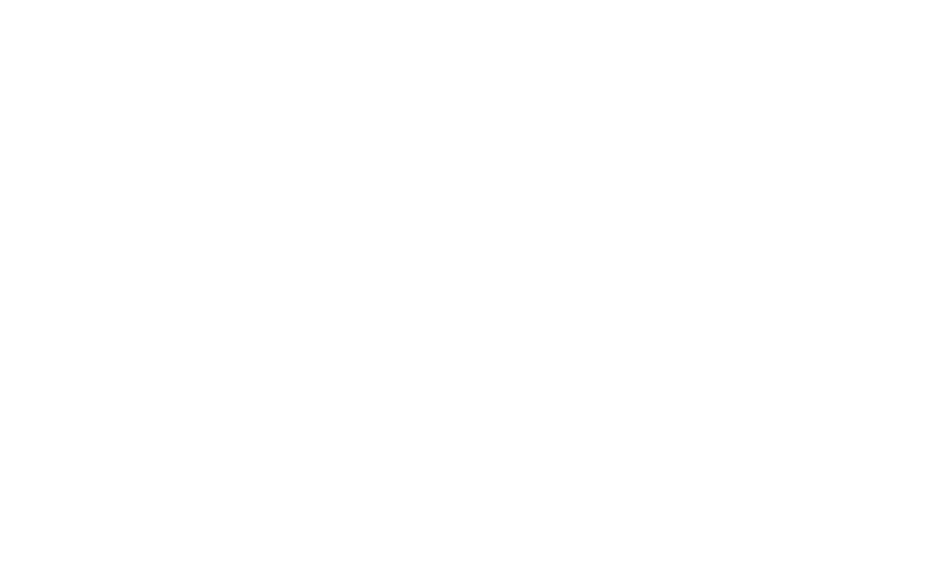
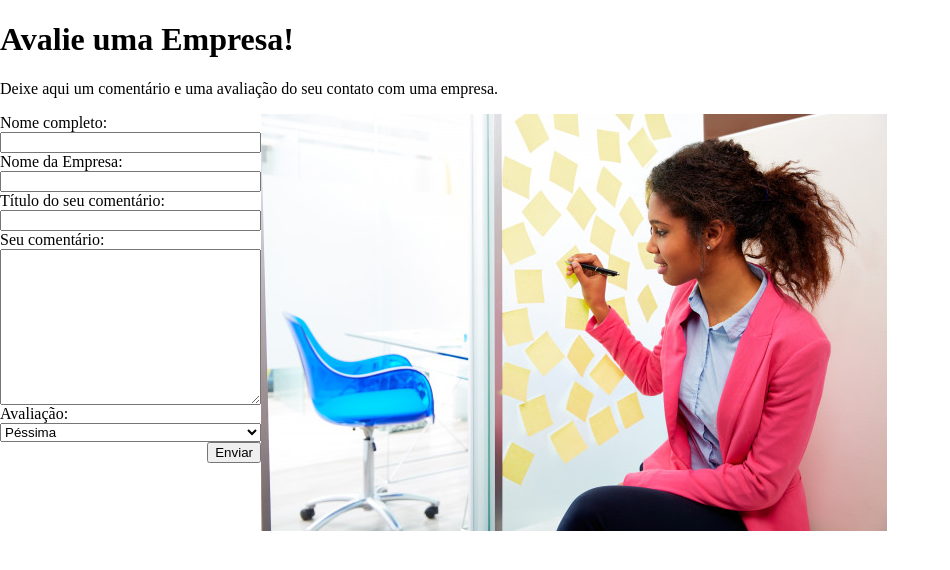
Before and after one commit to EsterLeal/projeto-mulherada, a plain HTML site: page avaliacao.html in a window 1280 px wide. Shown: the whole page, without its empty margins (0-950 px from the left). Drawn offline with Linux system fonts and the light colour scheme.

Commit message:
adicionar estrutura da pagina de avaliação

```diff
--- a/avaliacao.html
+++ b/avaliacao.html
@@ -1 +1,45 @@
 <!-- MAYARA -  avaliação de empresas -->
+<!DOCTYPE html>
+<html lang="pt-br">
+
+<head>
+    <meta charset="UTF-8">
+    <meta name="viewport" content="width=device-width, initial-scale=1.0">
+    <meta http-equiv="X-UA-Compatible" content="ie=edge">
+    <link rel="stylesheet" href="css/stylesAvaliacao.css">
+    <title>Avaliar empresa</title>
+</head>
+
+<body>
+    <header>
+
+    </header>
+
+    <h1>Avalie uma Empresa!</h1>
+    <p>Deixe aqui um comentário e uma avaliação do seu contato com uma empresa.</p>
+    <main>
+        <div class="avaliacaoDaEmpresa">
+            Nome completo: <input type="text">
+            Nome da Empresa: <input type="text">
+            Título do seu comentário: <input type="text">
+            Seu comentário: <textarea name="" id="" cols="30" rows="10"></textarea>
+            Avaliação: <select>
+                    <option>Péssima</option>
+                    <option>Ruím</option>
+                    <option>Normal</option>
+                    <option>Boa</option>
+                    <option>Ótima</option>
+                </select>
+            <div class="botao">
+                    <Button>Enviar</Button>
+            </div>
+        </div>
+        <img src="img/executivo-etnico-africano-com-adesivos-no-escritorio_79295-4908.jpg" alt="">
+    </main>
+
+    <footer>
+
+    </footer>
+</body>
+
+</html>
--- /dev/null
+++ b/css/stylesAvaliacao.css
@@ -0,0 +1,22 @@
+body{
+    margin:0;
+}
+
+.avaliacaoDaEmpresa{
+    display: flex;
+    flex-flow: column wrap;
+    border-radius: 8px;
+}
+
+.botao{
+    display: flex;
+    justify-content: end;
+}
+
+main{
+    display: flex;
+    background-image: url ('img/10869.jpeg');
+    background-position: center;
+    background-size: cover;
+
+}
```
Also changed, not shown: img/executivo-etnico-africano-com-adesivos-no-escritorio_79295-4908.jpg (added), 4 other files.
